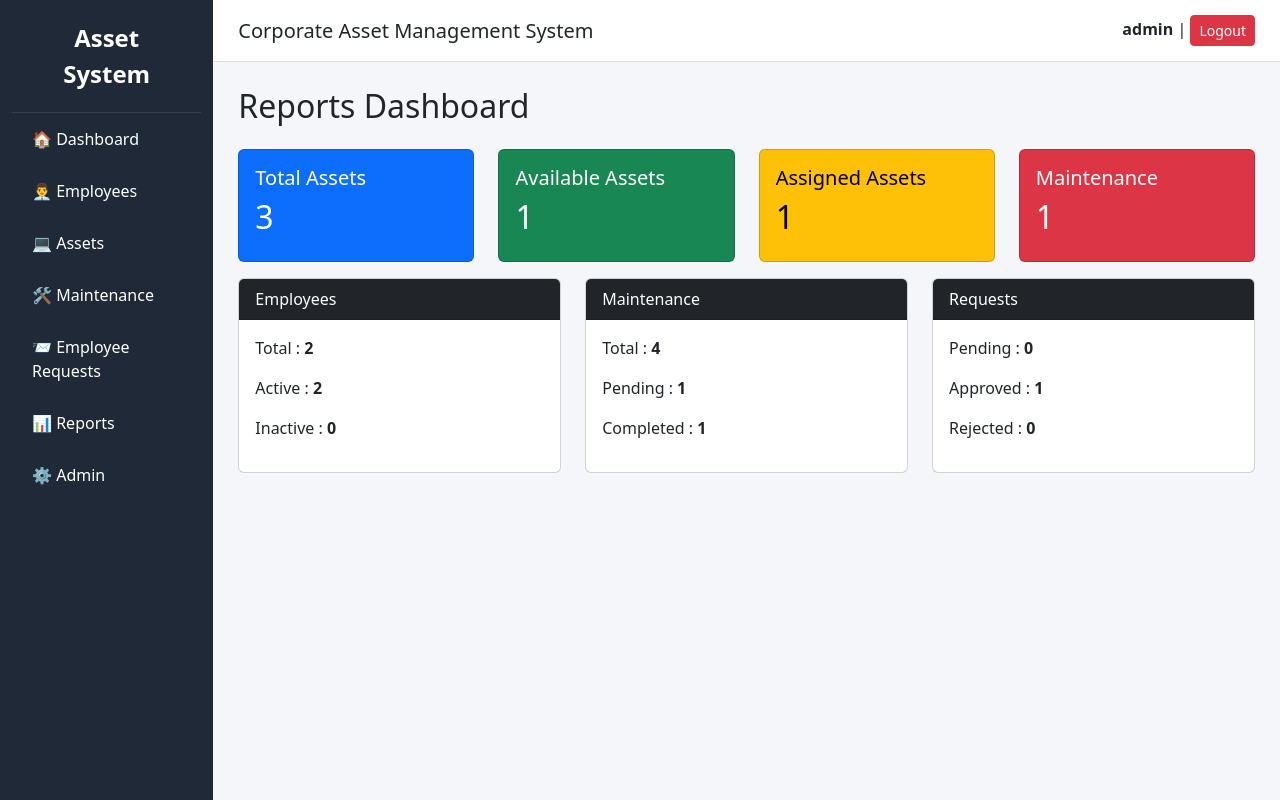
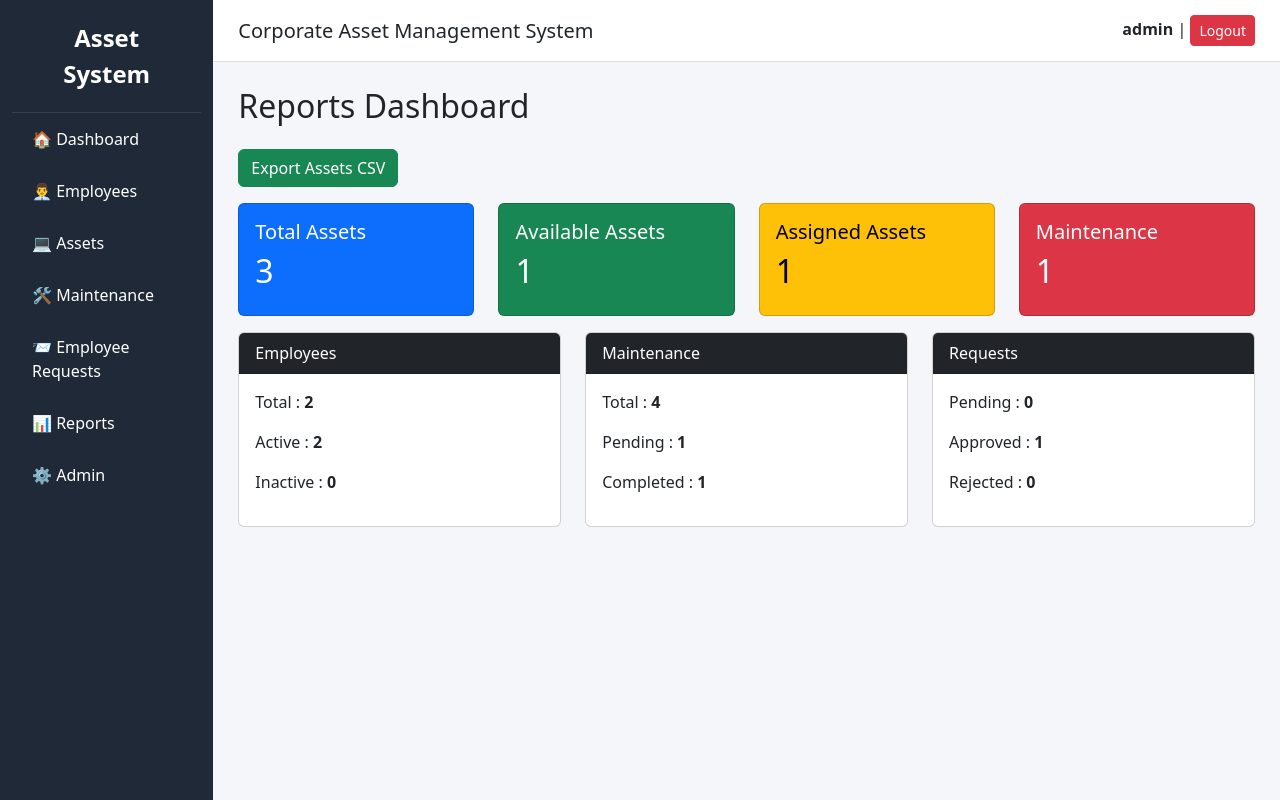
Before and after one commit to Fatema-Keya/CorporateAssetManagementSystem, a Django app: page /reports/ in a window 1280 px wide. Run offline with Django 5.2, Linux system fonts and the light colour scheme; a user stored in the database is signed in; data comes from the database, SQL or seed files in the repository.

Commit message:
Added CSV export for asset reports

```diff
--- a/reports/urls.py
+++ b/reports/urls.py
@@ -1,11 +1,9 @@
 from django.urls import path
 
 from .views import reports_dashboard
+from .views import reports_dashboard, export_assets_csv
 
 urlpatterns = [
-    path(
-        "",
-        reports_dashboard,
-        name="reports_dashboard",
-    ),
+    path("",reports_dashboard,name="reports_dashboard",),
+    path("export/assets/",export_assets_csv,name="export_assets_csv",),
 ]
--- a/reports/views.py
+++ b/reports/views.py
@@ -1,5 +1,7 @@
 from django.shortcuts import render
 
+import csv
+from django.http import HttpResponse
 from assets.models import Asset
 from employees.models import Employee
 from maintenance.models import MaintenanceRecord
@@ -69,3 +71,36 @@ def reports_dashboard(request):
         "reports/report_dashboard.html",
         context,
     )
+
+@login_required
+@admin_required
+def export_assets_csv(request):
+
+    response = HttpResponse(content_type="text/csv")
+    response["Content-Disposition"] = 'attachment; filename="assets_report.csv"'
+
+    writer = csv.writer(response)
+
+    writer.writerow([
+        "Asset Code",
+        "Asset Name",
+        "Category",
+        "Brand",
+        "Status",
+        "Purchase Cost",
+    ])
+
+    assets = Asset.objects.all()
+
+    for asset in assets:
+
+        writer.writerow([
+            asset.asset_code,
+            asset.asset_name,
+            asset.category,
+            asset.brand,
+            asset.current_status,
+            asset.purchase_cost,
+        ])
+
+    return response
--- a/templates/reports/report_dashboard.html
+++ b/templates/reports/report_dashboard.html
@@ -5,6 +5,13 @@
 {% block content %}
 
 <h2 class="mb-4">Reports Dashboard</h2>
+
+<a href="{% url 'export_assets_csv' %}"
+   class="btn btn-success mb-3">
+
+    Export Assets CSV
+
+</a>
 
 <div class="row">
 
```
